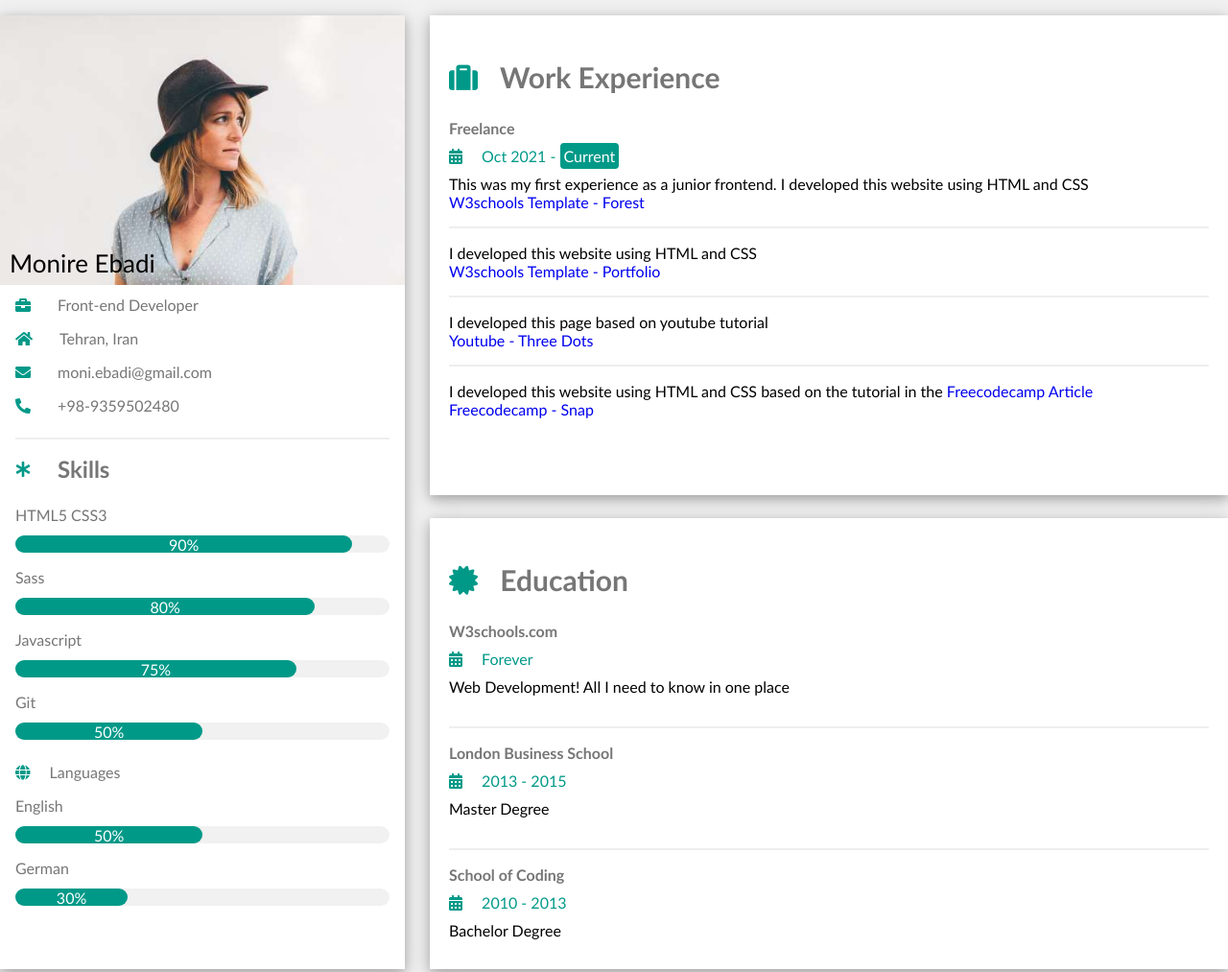
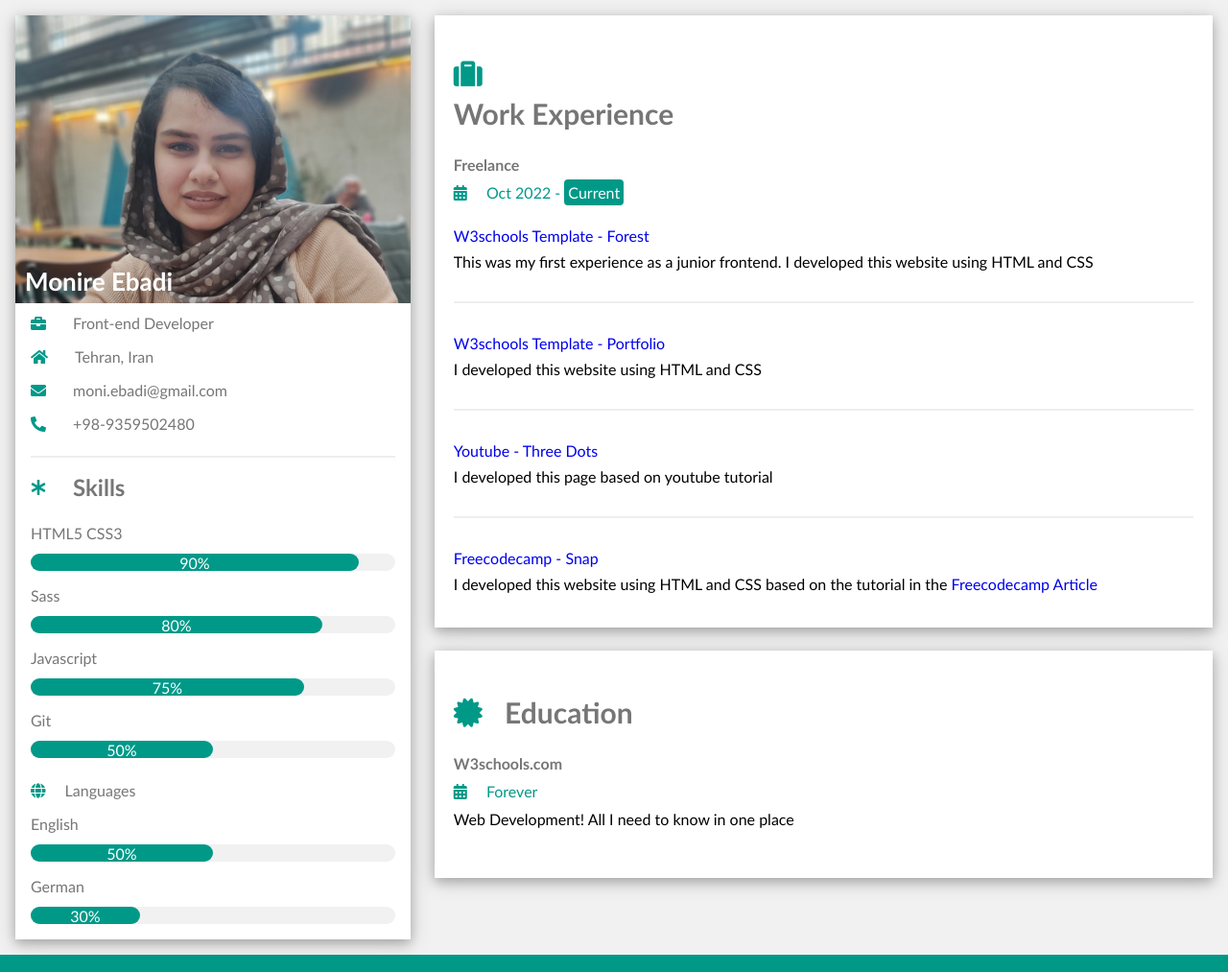
Before and after one commit to moniebadi/resume, a website: page index.html in a window 1280 px wide. Shown: the top 1013 px of the page at 96% size. Drawn offline with Linux system fonts and the light colour scheme.

Commit message:
update resume

```diff
--- a/index.html
+++ b/index.html
@@ -15,16 +15,13 @@
       rel="stylesheet"
       href="https://fonts.googleapis.com/css?family=Roboto"
     />
-
-
-
   </head>
 
   <body>
     <div class="app">
       <div class="about-me shadow">
         <div class="avatar">
-          <img src="./avatar_hat.jpg" alt="" />
+          <img src="./avatar.jpg" alt="" />
           <span>Monire Ebadi</span>
         </div>
         <div class="info">
@@ -115,34 +112,47 @@
             <b>Freelance</b>
             <h4>
               <i class="fas fa-calendar-alt"></i>
-              Oct 2021 -
+              Oct 2022 -
               <span class="back">Current</span>
             </h4>
             <div class="first">
+              <a href="https://moniebadi.github.io/forest/" target="_blank">
+                W3schools Template - Forest
+              </a>
               <div>
                 This was my first experience as a junior frontend. I developed
                 this website using HTML and CSS
               </div>
-              <a href="https://moniebadi.github.io/forest/" target="_blank">
-                W3schools Template - Forest
-              </a>
             </div>
           </div>
           <div class="separator"></div>
           <div class="second">
+            <a href="https://moniebadi.github.io/portfolio/" target="_blank">
+              W3schools Template - Portfolio</a
+            >
             <div>I developed this website using HTML and CSS</div>
-            <a href="https://moniebadi.github.io/portfolio/" target="_blank">
-              W3schools Template - Portfolio</a>
           </div>
           <div class="separator"></div>
           <div class="third">
+            <a href="https://moniebadi.github.io/three-dots/" target="_blank"
+              >Youtube - Three Dots</a
+            >
             <div>I developed this page based on youtube tutorial</div>
-            <a href="https://moniebadi.github.io/three-dots/" target="_blank">Youtube - Three Dots</a>
           </div>
           <div class="separator"></div>
           <div class="fourth">
-            <div>I developed this website using HTML and CSS based on the tutorial in the <a href="https://www.freecodecamp.org/news/web-layouts-use-css-grid-and-flex-to-create-responsive-webpages/" target="_blank">Freecodecamp Article</a></div>
-            <a href="https://moniebadi.github.io/snap/" target="_blank">Freecodecamp - Snap</a>
+            <a href="https://moniebadi.github.io/snap/" target="_blank"
+              >Freecodecamp - Snap</a
+            >
+            <div>
+              I developed this website using HTML and CSS based on the tutorial
+              in the
+              <a
+                href="https://www.freecodecamp.org/news/web-layouts-use-css-grid-and-flex-to-create-responsive-webpages/"
+                target="_blank"
+                >Freecodecamp Article</a
+              >
+            </div>
           </div>
         </div>
         <div class="education shadow">
@@ -158,7 +168,7 @@
             </h4>
             <div>Web Development! All I need to know in one place</div>
           </div>
-          <div class="separator"></div>
+          <!-- <div class="separator"></div>
           <div class="education__item">
             <b>London Business School</b>
             <h4>
@@ -175,7 +185,7 @@
               2010 - 2013
             </h4>
             <div>Bachelor Degree</div>
-          </div>
+          </div> -->
         </div>
 
       </div>
--- a/index.scss
+++ b/index.scss
@@ -8,6 +8,10 @@ html,
 body {
     margin: 0;
     padding: 0;
+}
+
+* {
+    box-sizing: border-box;
 }
 
 body {
@@ -47,8 +51,6 @@ a {
 .w-30 {
     width: 30%;
 }
-
-
 // change it to mixin
 .shadow {
     box-shadow: 0 4px 10px 0 rgba(0, 0, 0, 0.2), 0 4px 20px 0 rgba(0, 0, 0, 0.19);
@@ -70,12 +72,16 @@ a {
 
     .about-me {
         width: 100%;
+        margin-bottom: 24px;
 
         .avatar {
             position: relative;
 
             img {
                 width: 100%;
+                max-height: 300px;
+                object-fit: cover;
+                object-position: top;
             }
 
             span {
@@ -83,6 +89,8 @@ a {
                 bottom: 10px;
                 left: 10px;
                 font-size: 26px;
+                font-weight: bold;
+                color: white;
             }
         }
 
@@ -202,11 +210,12 @@ a {
             margin-bottom: 24px;
             padding: 20px;
             color: $light-gray;
-            height: 460px;
-
-            // h2 {
-                // margin-top: 0;
-            // }
+            .first, .second, .third, .fourth {
+                display: flex;
+                flex-direction: column;
+                gap: 8px;
+                padding: 16px 0;
+            }
                 div {
                     color: black;
                 }
@@ -221,7 +230,6 @@ a {
         .education {
             padding: 20px;
             color: $light-gray;
-            height: 430px;
 
             &__item {
                 margin-bottom: 32px;
@@ -249,8 +257,6 @@ footer {
     }
 }
 
-
-
 @media only screen and (min-width: 768px) {
     .app {
         flex-direction: row;
@@ -259,7 +265,7 @@ footer {
 
         .about-me {
             width: 33%;
-            min-height: 100vh;
+            margin-bottom: 0;
         }
 
         .experience-skills {
@@ -269,3 +275,9 @@ footer {
         }
     }
 }
+
+@media only screen and (max-width: 1400px) {
+    .app {
+        padding: 0 16px;
+    }
+}
```
Also changed, not shown: avatar.jpg (added), avatar_hat.jpg (deleted), style.css.
